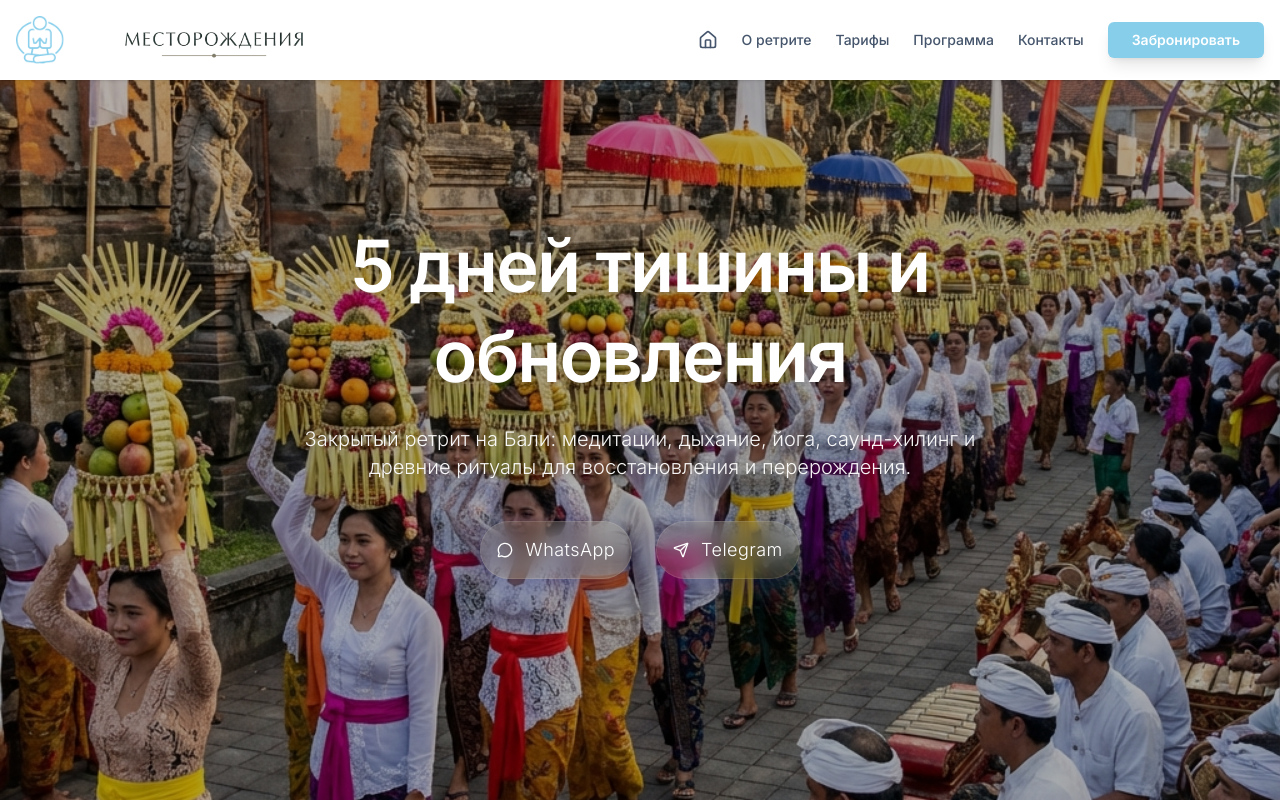
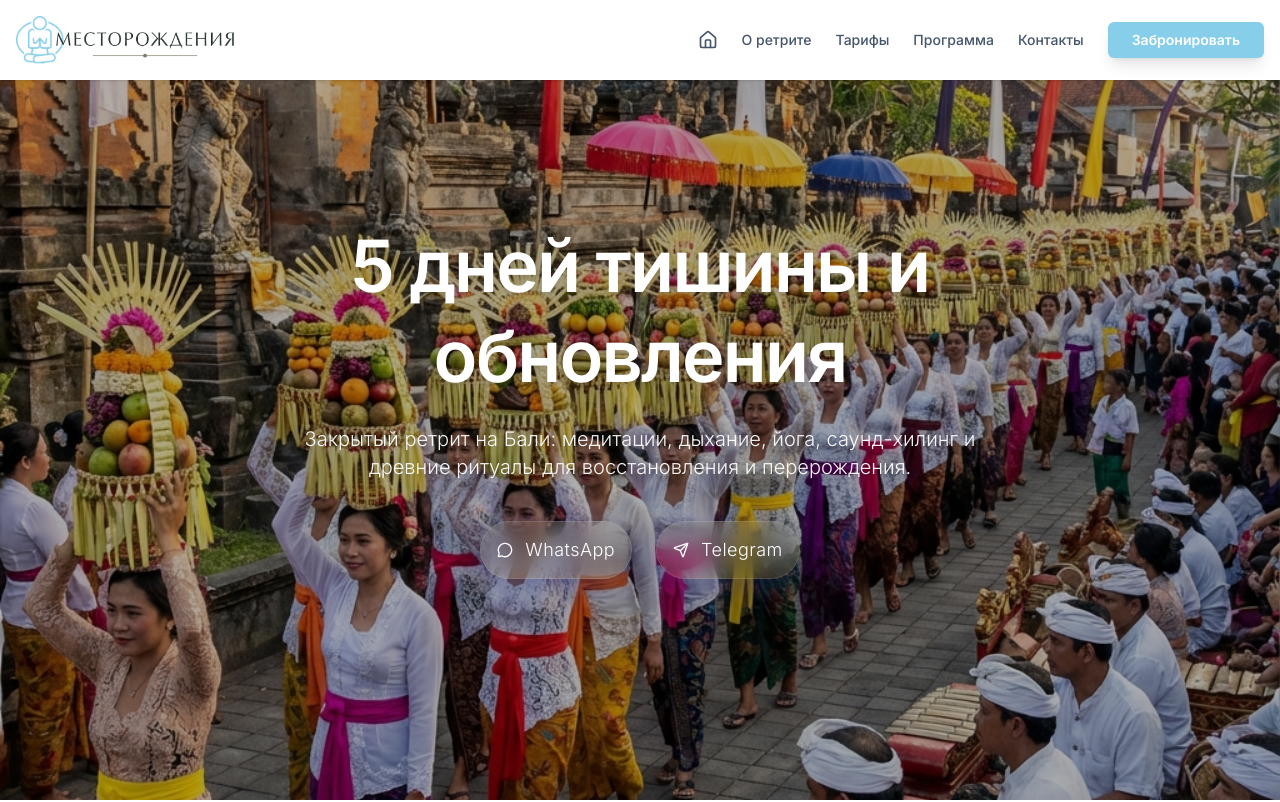
Before and after one commit to vladimirshvh-retreat/retreatkz_railway, a Next.js app: page / in a window 1280 px wide. Shown: the top 802 px of the page. Built offline with nearby package versions, Linux system fonts and the light colour scheme.

Commit message:
Tighten logo spacing and align text left

```diff
--- a/src/components/layout/navbar.tsx
+++ b/src/components/layout/navbar.tsx
@@ -42,7 +42,7 @@ export function Navbar() {
             onMouseLeave={() => setIsHovered(false)}
         >
             <div className="container mx-auto px-4 flex items-center justify-between">
-                <Link href="/" className="flex items-center gap-1.5">
+                <Link href="/" className="flex items-center gap-0">
                     {/* Logo - adapts to scroll state */}
                     <div
                         className={cn("h-12 w-12 transition-colors duration-300", isActive ? "bg-[#87CEEB]" : "bg-white")}
@@ -57,13 +57,13 @@ export function Navbar() {
                             WebkitMaskPosition: 'center'
                         }}
                     />
-                    <div className="relative h-12 w-72">
+                    <div className="relative h-12 w-72 -ml-2">
                         <Image
                             src="/images/brand-text.png"
                             alt="МЕСТОРОЖДЕНИЯ"
                             fill
                             className={cn(
-                                "object-contain transition-all duration-300",
+                                "object-contain object-left transition-all duration-300",
                                 isActive ? "" : "brightness-0 invert"
                             )}
                         />
```
